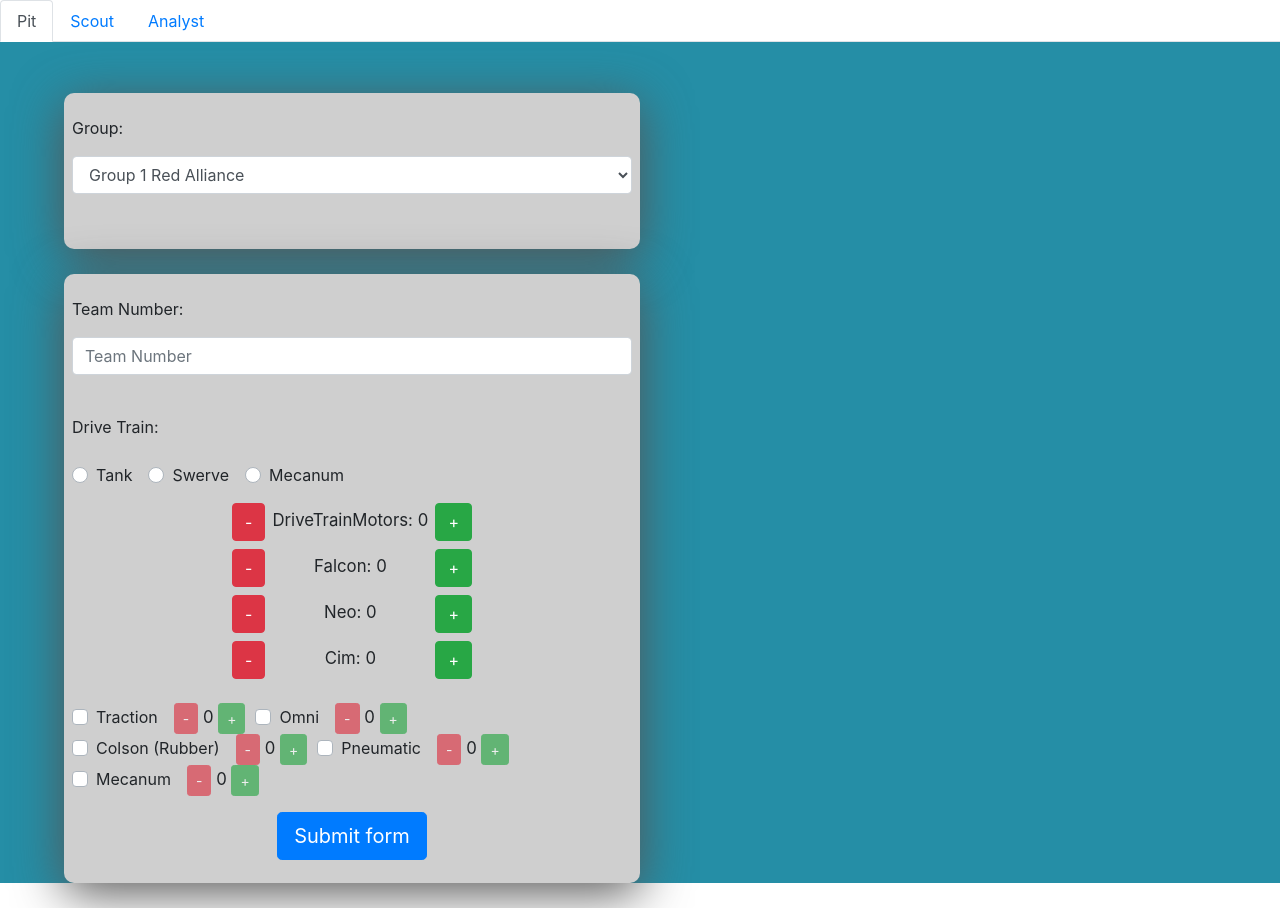
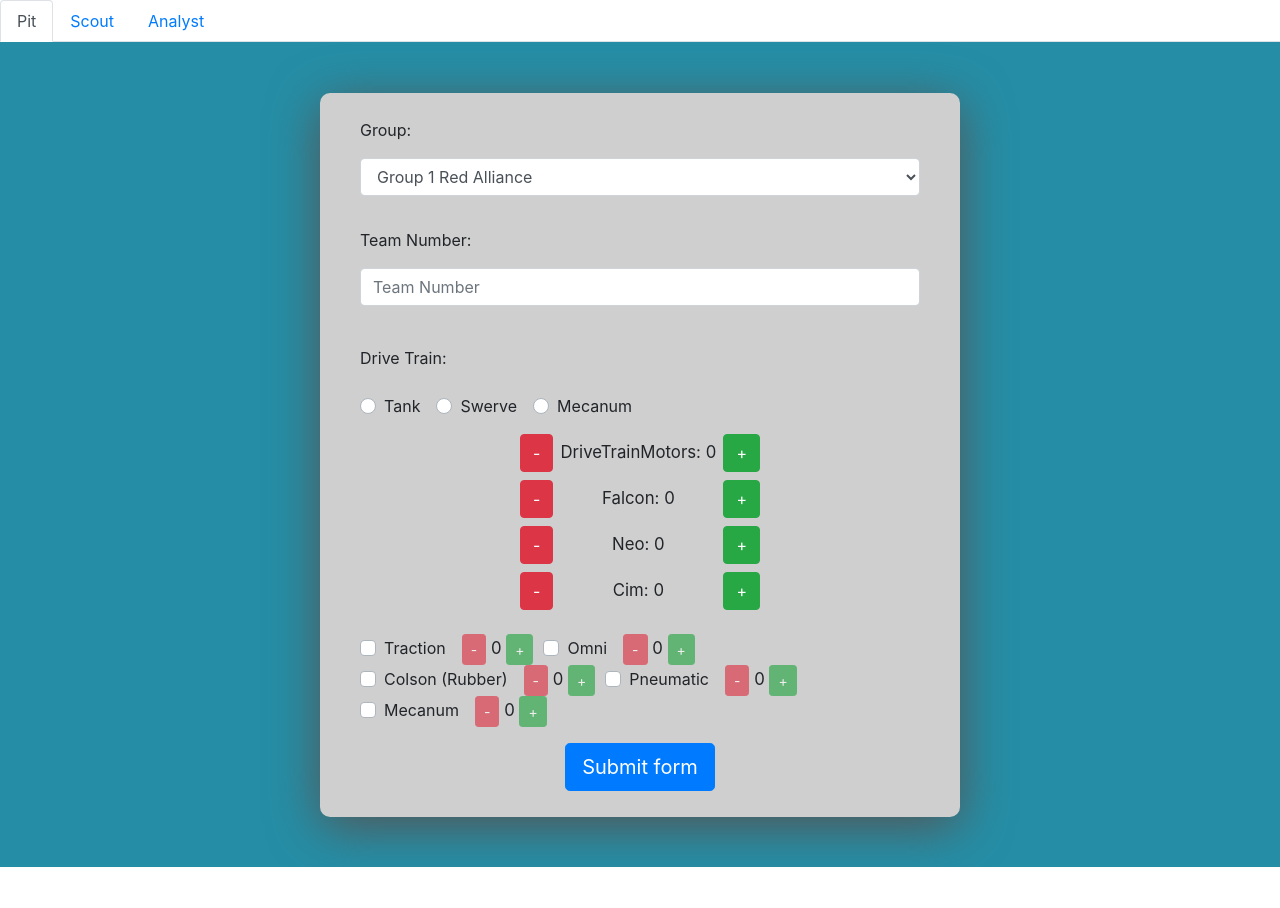
Before and after one commit to RoboTigers/FRCScout2020, a React (Create React App) app in the folder client/: page / in a window 1280 px wide. Both pictures are taken after a click on the tab "Pit". After the commit the page ends 867 px from the top, so only its background shows below. Built offline with nearby package versions, Linux system fonts and the light colour scheme.

Commit message:
Reverting changes from previous commit

```diff
--- a/client/src/components/PitContent.css
+++ b/client/src/components/PitContent.css
@@ -4,7 +4,7 @@
 }
 
 .div-form {
-  /* display: inline-block; */
+  display: inline-block;
   padding: 2%;
   margin-top: 25px;
   margin-bottom: 25px;
@@ -14,11 +14,12 @@
 }
 
 .div-second {
-  display: "inline-block";
-  width: "100%";
+  /* display: "inline-block"; */
+  width: inherit;
 }
 
 .div-main {
+  padding-bottom: 25px;
   align-items: center;
   text-align: center;
   justify-content: center;
--- a/client/src/components/PitContent.js
+++ b/client/src/components/PitContent.js
@@ -80,14 +80,13 @@ class PitContent extends Component {
   render() {
     return (
       <div className="div-main">
-        <div className="div-second">
+        <div style={{ width: this.state.widthSize }} className="div-form">
           <Form
             noValidate
             validated={this.state.validated}
             onSubmit={this.handleSumbit}
             className="pit-form"
           >
-            <div style={{ width: this.state.widthSize }} className="div-form">
             <Form.Group as={Row} controlId="formGroup">
               <Form.Label className="mb-3">Group:</Form.Label>
               <Form.Control className="mb-3" required as="select">
@@ -102,8 +101,6 @@ class PitContent extends Component {
                 Please choose a group.
               </Form.Control.Feedback>
             </Form.Group>
-            </div>
-            <div style={{ width: this.state.widthSize }} className="div-form">
             <Form.Group as={Row} controlId="formTeamNum">
               <Form.Label className="mb-3">Team Number:</Form.Label>
               <Form.Control
@@ -194,7 +191,6 @@ class PitContent extends Component {
             <Button type="submit" className="btn-lg">
               Submit form
             </Button>
-            </div>
           </Form>
         </div>
       </div>
```
Lines whose indentation alone changed are shown as unchanged.
